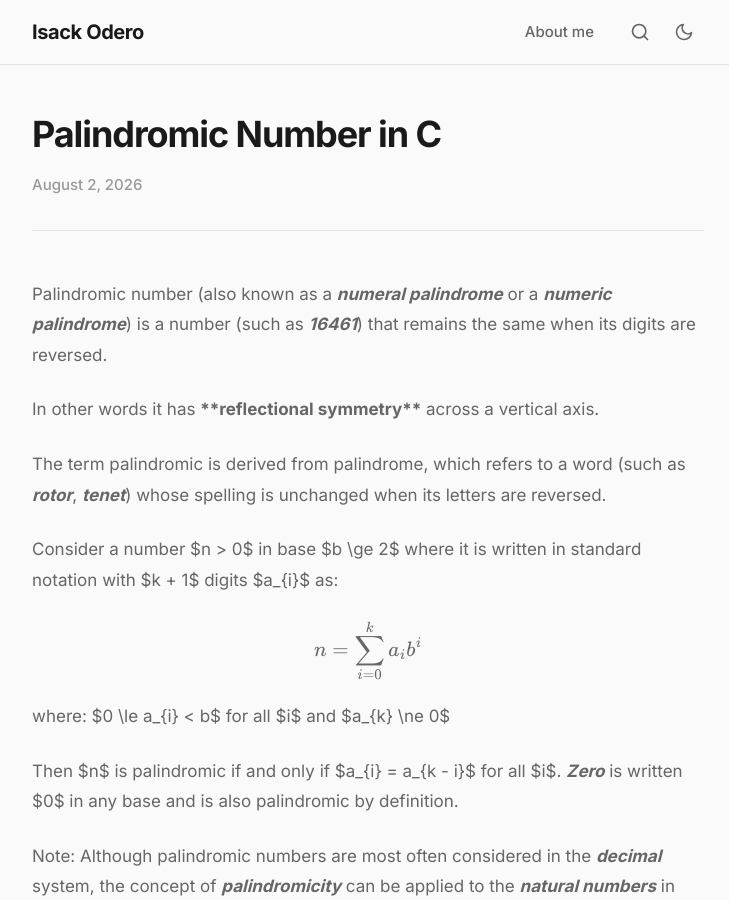
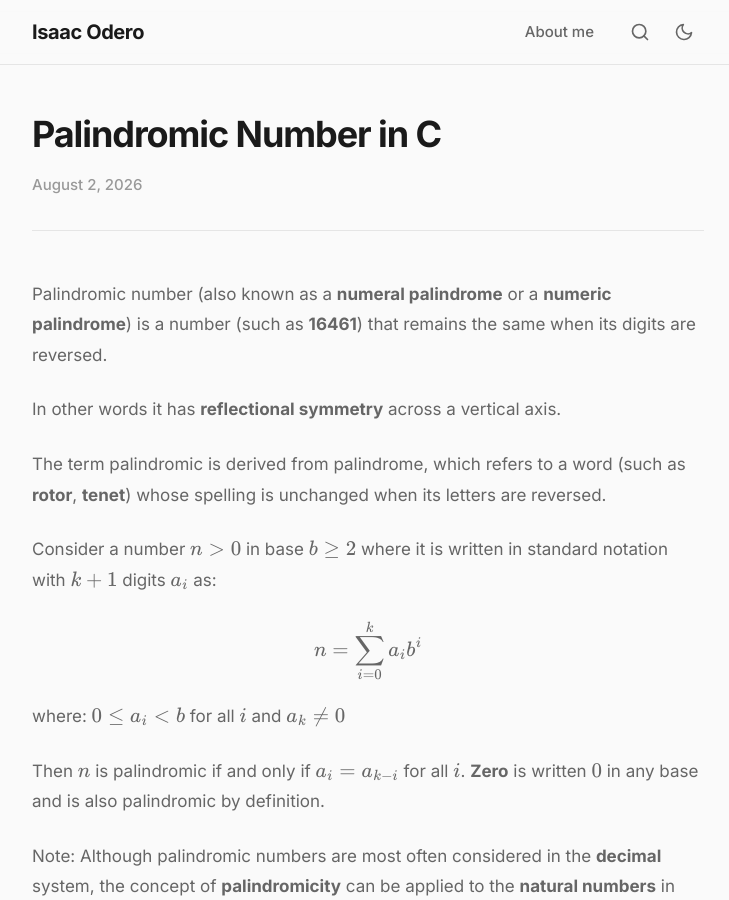
Before and after one commit to oderoi/oderoi.github.io, a Jekyll site: the page built from _posts/2026-08-02-palindromic-number-in-c.md, in a window 1280 px wide and 900 px high. Shown: the whole window, without its empty margins (272-1001 px from the left). Built offline with Jekyll 4.4.1, drawn with Linux system fonts in a browser that asks for light colours; comment, search, counter and statistics services are not loaded; some of the changed text lies outside the part shown.

Commit message:
Fix typos in site configuration and post content; update MathJax configuration in head

````diff
--- a/_config.yml
+++ b/_config.yml
@@ -1,5 +1,5 @@
 # Site settings
-title: Isack Odero
+title: Isaac Odero
 email: "oderoi@nileagi.com"
 description: "Making CPU Go zzz..."
 baseurl: ""
@@ -7,7 +7,7 @@ url: "https://oderoi.github.io"
 twitter_username: oderoi_
 github_username:  oderoi
 linkedin_username: oderoi
-instagram_username: oderoi___
+instagram_username: oderoi__
 
 # Build settings
 markdown: kramdown
@@ -18,3 +18,4 @@ kramdown:
   input: GFM
   auto_ids: true
   syntax_highlighter: rouge
+  math_engine: null
--- a/_posts/2026-08-02-palindromic-number-in-c.md
+++ b/_posts/2026-08-02-palindromic-number-in-c.md
@@ -5,11 +5,11 @@ date: 2026-08-02 03:49:00 +0300
 mathjax: true
 ---
 
-Palindromic number (also known as a _**numeral palindrome**_ or a _**numeric palindrome**_) is a number (such as _**16461**_) that remains the same when its digits are reversed.
+Palindromic number (also known as a **numeral palindrome** or a **numeric palindrome**) is a number (such as **16461**) that remains the same when its digits are reversed.
 
-In other words it has __**reflectional symmetry**__ across a vertical axis.
+In other words it has **reflectional symmetry** across a vertical axis.
 
-The term palindromic is derived from palindrome, which refers to a word (such as _**rotor**_, _**tenet**_) whose spelling is unchanged when its letters are reversed.
+The term palindromic is derived from palindrome, which refers to a word (such as **rotor**, **tenet**) whose spelling is unchanged when its letters are reversed.
 
 Consider a number $n > 0$ in base $b \ge 2$ where it is written in standard notation with $k + 1$ digits $a_{i}$ as:
 
@@ -17,15 +17,15 @@ $$n = \sum_{i=0}^{k} a_{i} b^{i}$$
 
 where: $0 \le a_{i} < b$ for all $i$ and $a_{k} \ne 0$
 
-Then $n$ is palindromic if and only if $a_{i} = a_{k - i}$ for all $i$. _**Zero**_ is written $0$ in any base and is also palindromic by definition.
+Then $n$ is palindromic if and only if $a_{i} = a_{k - i}$ for all $i$. **Zero** is written $0$ in any base and is also palindromic by definition.
 
-Note: Although palindromic numbers are most often considered in the _**decimal**_ system, the concept of _**palindromicity**_ can be applied to the _**natural numbers**_ in any _**numeral system**_.
+Note: Although palindromic numbers are most often considered in the **decimal** system, the concept of **palindromicity** can be applied to the **natural numbers** in any **numeral system**.
 
 Example of 20 first palindromic numbers (in decimal):
 
 $$0, 1, 2, 3, 4, 5, 6, 7, 8, 9, 11, 22, 33, 44, 55, 66, 77, 88, 99, 101, \cdots$$
 
-The following code in _**C**_ will check if the given number by the user is a palindromic number or not.
+The following code in **C** will check if the given number by the user is a palindromic number or not.
 
 ```c
 /*
--- a/js/main.js
+++ b/js/main.js
@@ -53,8 +53,8 @@ document.addEventListener('DOMContentLoaded', function() {
   let posts = [];
   let selectedIndex = -1;
 
-  // Fetch search index
-  fetch('{{ site.baseurl }}/search.json')
+  // Fetch search index — hardcoded path since baseurl is empty
+  fetch('/search.json')
     .then(r => r.json())
     .then(data => { posts = data; })
     .catch(() => { posts = []; });
@@ -80,7 +80,7 @@ document.addEventListener('DOMContentLoaded', function() {
 
   function highlight(text, query) {
     if (!query) return text;
-    const re = new RegExp(`(${escapeRegex(query)})`, 'gi');
+    const re = new RegExp('(' + escapeRegex(query) + ')', 'gi');
     return text.replace(re, '<mark>$1</mark>');
   }
 
@@ -94,13 +94,13 @@ document.addEventListener('DOMContentLoaded', function() {
       return;
     }
 
-    const html = matches.map((p, i) => `
-      <a class="search-result${i === 0 ? ' selected' : ''}" href="${p.url}" data-index="${i}">
-        <div class="search-result-title">${highlight(p.title, query)}</div>
-        <div class="search-result-excerpt">${highlight(p.excerpt, query)}</div>
-        <div class="search-result-date">${p.date}</div>
-      </a>
-    `).join('');
+    const html = matches.map(function(p, i) {
+      return '<a class="search-result' + (i === 0 ? ' selected' : '') + '" href="' + p.url + '" data-index="' + i + '">' +
+        '<div class="search-result-title">' + highlight(p.title, query) + '</div>' +
+        '<div class="search-result-excerpt">' + highlight(p.excerpt, query) + '</div>' +
+        '<div class="search-result-date">' + p.date + '</div>' +
+      '</a>';
+    }).join('');
 
     searchResults.innerHTML = html;
     selectedIndex = 0;
@@ -113,17 +113,17 @@ document.addEventListener('DOMContentLoaded', function() {
       selectedIndex = -1;
       return;
     }
-    const matches = posts.filter(p =>
-      p.title.toLowerCase().includes(q) ||
-      p.excerpt.toLowerCase().includes(q) ||
-      p.content.toLowerCase().includes(q)
-    ).slice(0, 8);
+    const matches = posts.filter(function(p) {
+      return p.title.toLowerCase().includes(q) ||
+             p.excerpt.toLowerCase().includes(q) ||
+             p.content.toLowerCase().includes(q);
+    }).slice(0, 8);
     renderResults(matches, query);
   }
 
   function updateSelection() {
     const items = searchResults.querySelectorAll('.search-result');
-    items.forEach((item, i) => {
+    items.forEach(function(item, i) {
       item.classList.toggle('selected', i === selectedIndex);
     });
     const selected = items[selectedIndex];
@@ -148,18 +148,15 @@ document.addEventListener('DOMContentLoaded', function() {
   }
 
   document.addEventListener('keydown', function(e) {
-    // Open search
     if ((e.metaKey || e.ctrlKey) && e.key === 'k') {
       e.preventDefault();
       openSearch();
       return;
     }
-    // Close search
     if (e.key === 'Escape' && searchOverlay.classList.contains('open')) {
       closeSearch();
       return;
     }
-    // Navigate results
     if (!searchOverlay.classList.contains('open')) return;
 
     const items = searchResults.querySelectorAll('.search-result');
````
Also changed, not shown: _includes/head.html (+10 -0 lines).
